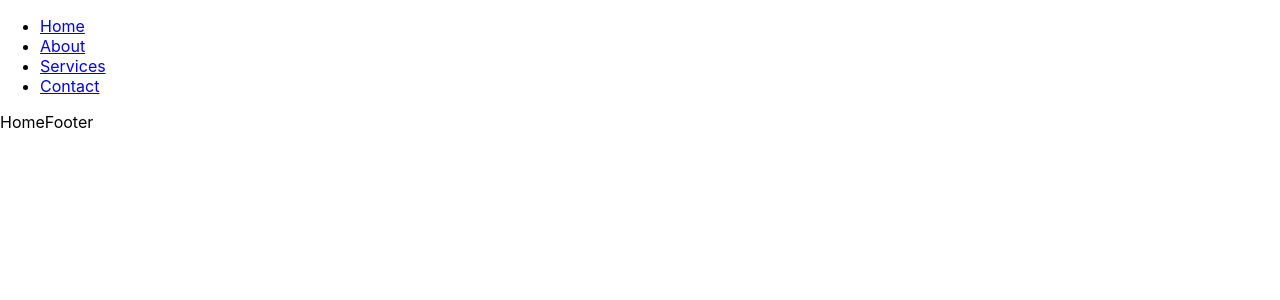
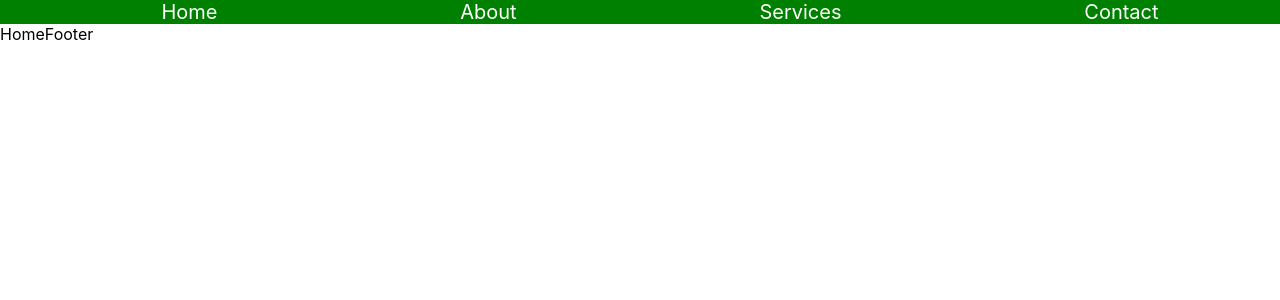
Before and after one commit to raihan-mahmud-talukder/govt-project, a React (Create React App) app: page / in a window 1280 px wide. Shown: the top 300 px of the page. Built offline with nearby package versions, Linux system fonts and the light colour scheme.

Commit message:
styling menu

```diff
--- a/src/Components/Navbar.jsx
+++ b/src/Components/Navbar.jsx
@@ -7,17 +7,19 @@ import { Contact } from "./Contact"
 export const Navbar = () => {
     return (
         <>
+            <nav>
                 <ul>
                     <li><Link to='/'>Home</Link></li>
                     <li><Link to='/about'>About</Link></li>
                     <li><Link to='/services'>Services</Link></li>
                     <li><Link to='/contact'>Contact</Link></li>
                 </ul>
+            </nav>
             <Routes>
-                <Route path="/" element = {<Home />} />
-                <Route path="/about" element = {<About />} />
-                <Route path="/services" element = {<Services />} />
-                <Route path="/contact" element = {<Contact />} />
+                <Route path="/" element={<Home />} />
+                <Route path="/about" element={<About />} />
+                <Route path="/services" element={<Services />} />
+                <Route path="/contact" element={<Contact />} />
             </Routes>
         </>
     )
--- a/src/index.css
+++ b/src/index.css
@@ -11,3 +11,24 @@ code {
   font-family: source-code-pro, Menlo, Monaco, Consolas, 'Courier New',
     monospace;
 }
+
+
+nav {
+  background: green;
+}
+
+nav ul {
+  display: flex;
+  margin: 0;
+  justify-content: space-around;
+}
+
+nav ul li {
+  list-style: none;
+}
+
+nav ul li a {
+  color: white;
+  text-decoration: none;
+  font-size: 1.25rem;
+}
```
Lines whose indentation alone changed are shown as unchanged.
